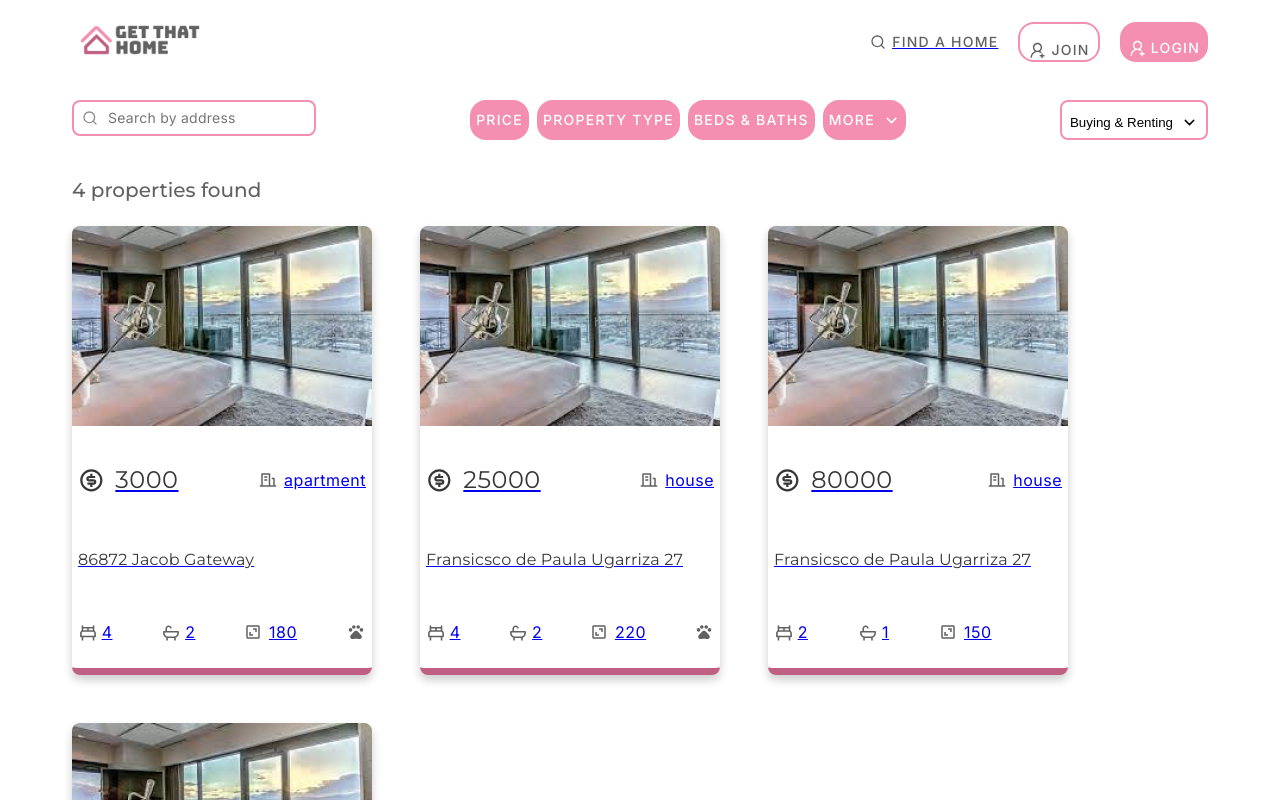
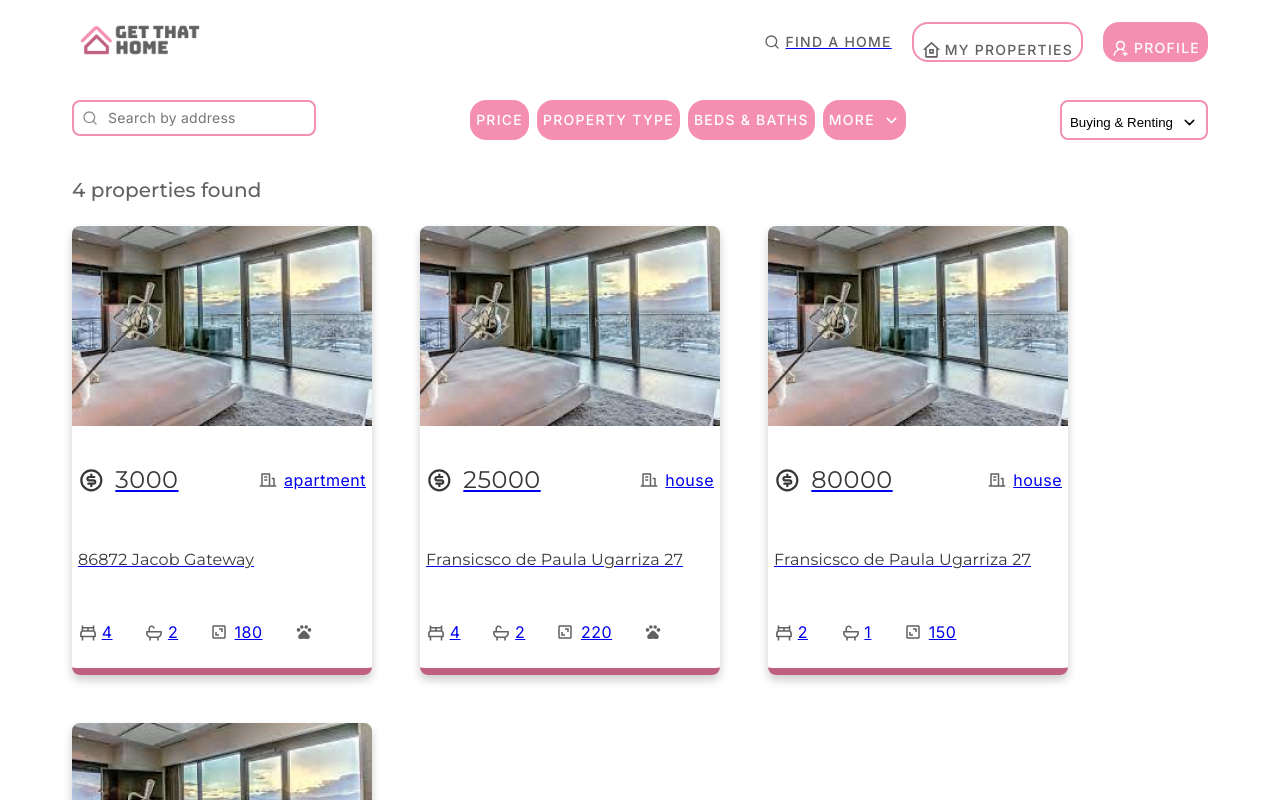
Before and after one commit to andresnb/react-get-that-home, a React (Create React App) app: page /properties in a window 1280 px wide. Shown: the top 800 px of the page. Built offline with nearby package versions, Linux system fonts and the light colour scheme; no server answers.

Commit message:
ADD: navbar for landlords & homeseekers

```diff
--- a/src/App.js
+++ b/src/App.js
@@ -1,15 +1,19 @@
-import Navbar from './components/Navbar';
+// import Navbar from './components/Navbar';
+import {UnauthenticatedNavbar, LandlordNavbar, HomeSeekerNavbar} from "./components/Navbar/navbar.js"
 import { Navigate, Route, Routes } from "react-router-dom";
 import './App.css';
 import ListViewPage from "./pages/list-view-page";
 import LandingPage from "./pages/landing-page";
 import PropertyDetailPage from './pages/property-detail-page';
+import { useAuth } from "./context/auth-context";
 
 function App() {
+  const { user, userType} = useAuth();
 
   return (
     <div>
-      <Navbar />
+      {user && userType === "home-seeker" ? <HomeSeekerNavbar /> :
+       user && userType === "landlord" ? <LandlordNavbar /> :<UnauthenticatedNavbar />}
       <Routes>
         <Route index element = {<Navigate to = "landing" />} />
         <Route path = "/landing" element ={<LandingPage />} />
--- a/src/components/Navbar/index.js
+++ /dev/null
@@ -1,3 +0,0 @@
-import Navbar from "./navbar"
-
-export default Navbar
--- a/src/components/Navbar/navbar.js
+++ b/src/components/Navbar/navbar.js
@@ -1,7 +1,9 @@
 import styled from 'styled-components';
 // import PropertyCard from '../PropertyCard';
 import getThatHomeLogo from "../../assets/images/get-that-home-logo.png";
-import {AiOutlineUserAdd} from "react-icons/ai";
+import { AiOutlineUserAdd } from "react-icons/ai";
+import {RiHome8Line} from "react-icons/ri";
+import { BsHeartFill } from "react-icons/bs";
 import { FiSearch } from "react-icons/fi";
 import { Link } from "react-router-dom";
 
@@ -46,7 +48,7 @@ const PinkButton = styled("button")`
   padding: 0px 8px;
 `;
 
-function Navbar(){
+export function UnauthenticatedNavbar(){
   return (
     <Wrapper>
       <NavBarContainer>
@@ -85,4 +87,80 @@ function Navbar(){
   )
 }
 
-export default Navbar
+export function LandlordNavbar(){
+  return (
+    <Wrapper>
+      <NavBarContainer>
+        <Link  to={"/landing"}>
+          <img
+          src={getThatHomeLogo}
+          alt="get that home app logo"
+          style={{ height: "40px", width: "136px"}}
+          />
+        </Link>
+        <NavBarItems>
+          <div style={{display: "flex", flexDirection: "row", justifyContent: "center", alignItems: "center", gap: "6px"}}>
+            <FiSearch style={{ color: "#616161" }} />
+            <Link  to={"/properties"}>
+              <p style={{ fontFamily: "Inter", fontWeight: "500", fontSize: "14px",
+                lineHeight: "24px", letterSpacing: "1.25px", color: "#616161"}}>FIND A HOME</p>
+            </Link>
+          </div>
+          <WhiteButton>
+            <div style={{display: "flex", flexDirection: "row", justifyContent: "center", alignItems: "center", gap: "4px"}}>
+              <RiHome8Line style={{width: "19px", height: "21px", color: "#616161"}}/>
+              <p style={{ fontFamily: "Inter", fontWeight: "500", fontSize: "14px",
+              lineHeight: "24px", letterSpacing: "1.25px", color: "#616161"}}>MY PROPERTIES</p>
+            </div>
+          </WhiteButton>
+          <PinkButton>
+            <div style={{display: "flex", flexDirection: "row", justifyContent: "center", alignItems: "center", gap: "4px"}}>
+              <AiOutlineUserAdd style={{width: "19px", height: "21px", color: "#FFFFFF"}}/>
+              <p style={{ fontFamily: "Inter", fontWeight: "500", fontSize: "14px",
+              lineHeight: "24px", letterSpacing: "1.25px", color: "#FFFFFF"}}>PROFILE</p>
+            </div>
+          </PinkButton>
+        </NavBarItems>
+      </NavBarContainer>
+    </Wrapper>
+  )
+}
+
+export function HomeSeekerNavbar(){
+  return (
+    <Wrapper>
+      <NavBarContainer>
+        <Link  to={"/landing"}>
+          <img
+          src={getThatHomeLogo}
+          alt="get that home app logo"
+          style={{ height: "40px", width: "136px"}}
+          />
+        </Link>
+        <NavBarItems>
+          <div style={{display: "flex", flexDirection: "row", justifyContent: "center", alignItems: "center", gap: "6px"}}>
+            <FiSearch style={{ color: "#616161" }} />
+            <Link  to={"/properties"}>
+              <p style={{ fontFamily: "Inter", fontWeight: "500", fontSize: "14px",
+                lineHeight: "24px", letterSpacing: "1.25px", color: "#616161"}}>FIND A HOME</p>
+            </Link>
+          </div>
+          <WhiteButton>
+            <div style={{display: "flex", flexDirection: "row", justifyContent: "center", alignItems: "center", gap: "4px"}}>
+              <BsHeartFill style={{width: "19px", height: "21px", color: "#FFFFFF"}}/>
+              <p style={{ fontFamily: "Inter", fontWeight: "500", fontSize: "14px",
+              lineHeight: "24px", letterSpacing: "1.25px", color: "#616161"}}>SAVED PROPERTIES</p>
+            </div>
+          </WhiteButton>
+          <PinkButton>
+            <div style={{display: "flex", flexDirection: "row", justifyContent: "center", alignItems: "center", gap: "4px"}}>
+              <AiOutlineUserAdd style={{width: "19px", height: "21px", color: "#FFFFFF"}}/>
+              <p style={{ fontFamily: "Inter", fontWeight: "500", fontSize: "14px",
+              lineHeight: "24px", letterSpacing: "1.25px", color: "#FFFFFF"}}>PROFILE</p>
+            </div>
+          </PinkButton>
+        </NavBarItems>
+      </NavBarContainer>
+    </Wrapper>
+  )
+}
--- a/src/components/PropertyCard/propertyCard.js
+++ b/src/components/PropertyCard/propertyCard.js
@@ -4,9 +4,10 @@ import { RiMoneyDollarCircleLine } from "react-icons/ri";
 import { BiBed, BiBath, BiArea } from "react-icons/bi";
 import { MdOutlinePets } from "react-icons/md";
 import { RiBuildingLine } from "react-icons/ri";
-// import { BsHeartFill } from "react-icons/bs";
+import { BsHeartFill } from "react-icons/bs";
 import styled from 'styled-components';
 import { Link } from "react-router-dom";
+import { useAuth } from "../../context/auth-context";
 
 const PropertyWrapper = styled.div`
   border-radius: 8px;
@@ -29,7 +30,10 @@ const DetailsWrapper = styled.div`
   margin: 8px 6px 0px 6px;
 `;
 
-function PropertyCard({ image, id, name, operation_type, address, phone, price, property_type, bedrooms, bathrooms, area, pets, description }) {
+function PropertyCard({ image, id, name, operation_type, address, phone, price, property_type, bedrooms, bathrooms, area, pets, description, favorite }) {
+  const { currentDisplayedProperties } = useAuth();
+  console.log("BAEK DISPLAY PROPERTIES", currentDisplayedProperties)
+
 
   return (
     <PropertyWrapper>
@@ -74,7 +78,7 @@ function PropertyCard({ image, id, name, operation_type, address, phone, price,
                 </div>
 
                 { pets? <MdOutlinePets style={{width: "20px", height: "17.5px", color: "#616161"}}/>: <MdOutlinePets style={{width: "20px", height: "17.5px", color: "#FFFFFF"}}/>}
-                {/* <BsHeartFill style={{width: "20px", height: "17.5px", color: "#F48FB1", marginRight: "10px"}}/> */}
+                { favorite===true && currentDisplayedProperties==="favorites"? <BsHeartFill style={{width: "20px", height: "17.5px", color: "#F48FB1"}}/>: <BsHeartFill style={{width: "20px", height: "17.5px", color: "#FFFFFF"}}/>}
               </div>
             </DetailsWrapper>
         </Link>
--- a/src/context/auth-context.js
+++ b/src/context/auth-context.js
@@ -5,7 +5,8 @@ import * as sessionServices from "../services/session-service";
 const AuthContext = createContext();
 
 function AuthProvider(props) {
-  const [user, setUser] = useState(null);
+  const [user, setUser] = useState("test-user");  //user credentials
+  const [userType, setUserType] = useState("landlord");  // home-seeker or landlord
   const [filters, setFilters] = useState({
     prices: { min: null, max: null },
     areas: { min: null, max: null },
@@ -16,6 +17,7 @@ function AuthProvider(props) {
     operationType: [false, false], //rent, sale
     search: ""
   });
+  const [currentDisplayedProperties, setCurrentDisplayedProperties] = useState("landing");
 
 
   function login(credentials) {
@@ -32,12 +34,16 @@ function AuthProvider(props) {
 
   const value = {
     user,
+    userType,
     setUser,
     login,
     logout,
     signup,
     filters,
-    setFilters
+    setFilters,
+    setUserType,
+    currentDisplayedProperties,
+    setCurrentDisplayedProperties
   };
 
   return <AuthContext.Provider value={value} {...props} />;
--- a/src/pages/list-view-page.js
+++ b/src/pages/list-view-page.js
@@ -19,7 +19,8 @@ const properties_data = [
     pets: true,
     status: true,
     phone: '5983764478928',
-    description: '3 Bedroom/2 Bathroom apartment available for ASAP move-in! Apartment features hardwood floors throughout, virtual doorman, Central AC/heat, dishwasher and a microwave. The kitchen has custom cabinetry and the living room is big enough to fit a dinner table, a couch and a tv set up.'
+    description: '3 Bedroom/2 Bathroom apartment available for ASAP move-in! Apartment features hardwood floors throughout, virtual doorman, Central AC/heat, dishwasher and a microwave. The kitchen has custom cabinetry and the living room is big enough to fit a dinner table, a couch and a tv set up.',
+    favorite: false
   },
   { name: 'Fransicsco de Paula Ugarriza 27',
     operation_type: 'sale',
@@ -32,7 +33,8 @@ const properties_data = [
     pets: true,
     status: true,
     phone: '5983764478928',
-    description: '3 Bedroom/2 Bathroom apartment available for ASAP move-in! Apartment features hardwood floors throughout, virtual doorman, Central AC/heat, dishwasher and a microwave. The kitchen has custom cabinetry and the living room is big enough to fit a dinner table, a couch and a tv set up.'
+    description: '3 Bedroom/2 Bathroom apartment available for ASAP move-in! Apartment features hardwood floors throughout, virtual doorman, Central AC/heat, dishwasher and a microwave. The kitchen has custom cabinetry and the living room is big enough to fit a dinner table, a couch and a tv set up.',
+    favorite: true
   },
   { name: 'Fransicsco de Paula Ugarriza 27',
     operation_type: 'sale',
@@ -45,7 +47,8 @@ const properties_data = [
     pets: false,
     status: true,
     phone: '5983764478928',
-    description: '3 Bedroom/2 Bathroom apartment available for ASAP move-in! Apartment features hardwood floors throughout, virtual doorman, Central AC/heat, dishwasher and a microwave. The kitchen has custom cabinetry and the living room is big enough to fit a dinner table, a couch and a tv set up.'
+    description: '3 Bedroom/2 Bathroom apartment available for ASAP move-in! Apartment features hardwood floors throughout, virtual doorman, Central AC/heat, dishwasher and a microwave. The kitchen has custom cabinetry and the living room is big enough to fit a dinner table, a couch and a tv set up.',
+    favorite: true
   },
   { name: 'Fransicsco de Paula Ugarriza 27',
     operation_type: 'rent',
@@ -58,7 +61,8 @@ const properties_data = [
     pets: false,
     status: true,
     phone: '5983764478928',
-    description: '3 Bedroom/2 Bathroom apartment available for ASAP move-in! Apartment features hardwood floors throughout, virtual doorman, Central AC/heat, dishwasher and a microwave. The kitchen has custom cabinetry and the living room is big enough to fit a dinner table, a couch and a tv set up.'
+    description: '3 Bedroom/2 Bathroom apartment available for ASAP move-in! Apartment features hardwood floors throughout, virtual doorman, Central AC/heat, dishwasher and a microwave. The kitchen has custom cabinetry and the living room is big enough to fit a dinner table, a couch and a tv set up.',
+    favorite: false
   },
 
 ]
@@ -90,7 +94,8 @@ const PropertiesContainer = styled.div`
 `;
 
 function ListViewPage() {
-  const { filters, setFilters } = useAuth();
+  const { filters, setFilters, setCurrentDisplayedProperties } = useAuth();
+  setCurrentDisplayedProperties("filtered");
   const [properties, setProperties] = useState([]);
   const [showFilters, setShowFilters] = useState({
     price: false,
@@ -296,6 +301,7 @@ function ListViewPage() {
                 image={sampleProperty}
                 // onPropertyClick={onPropertyClick}
                 {...property}
+
                 />
                 ))}
             </PropertiesContainer>
```
